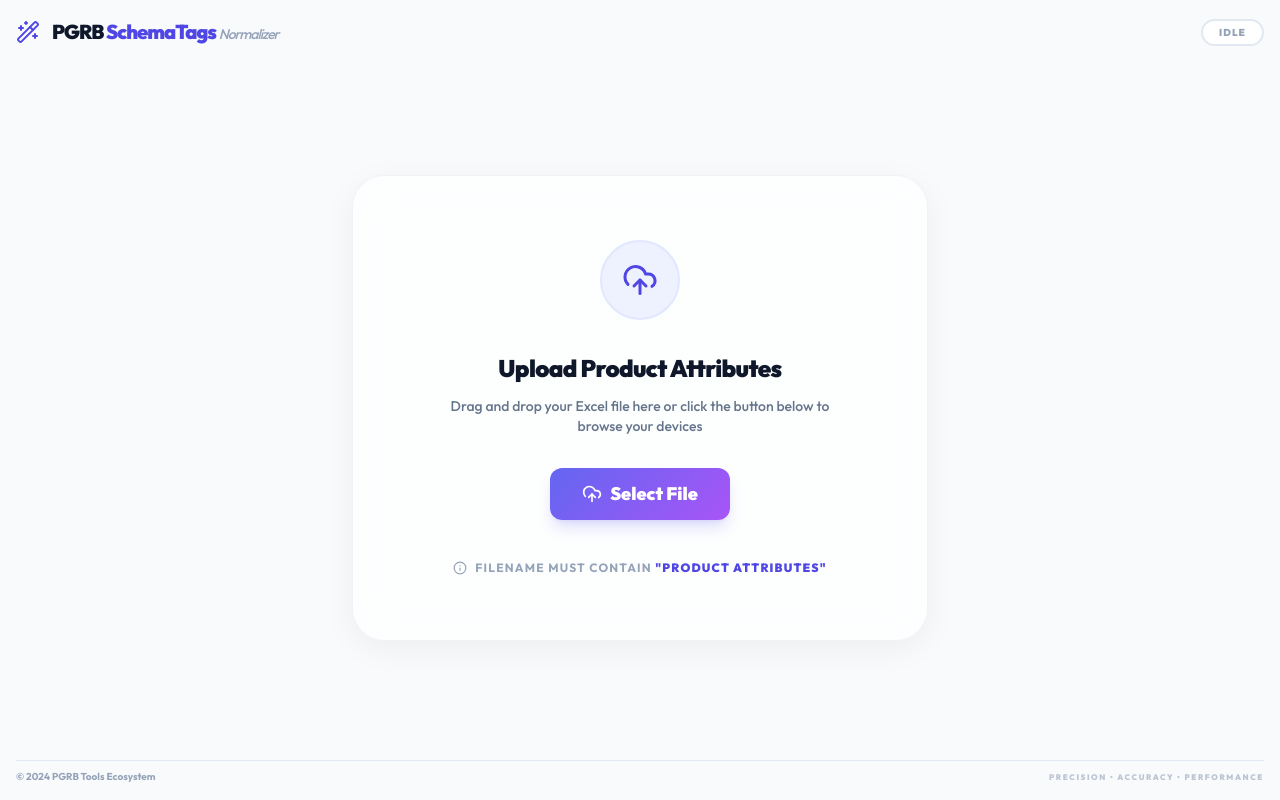
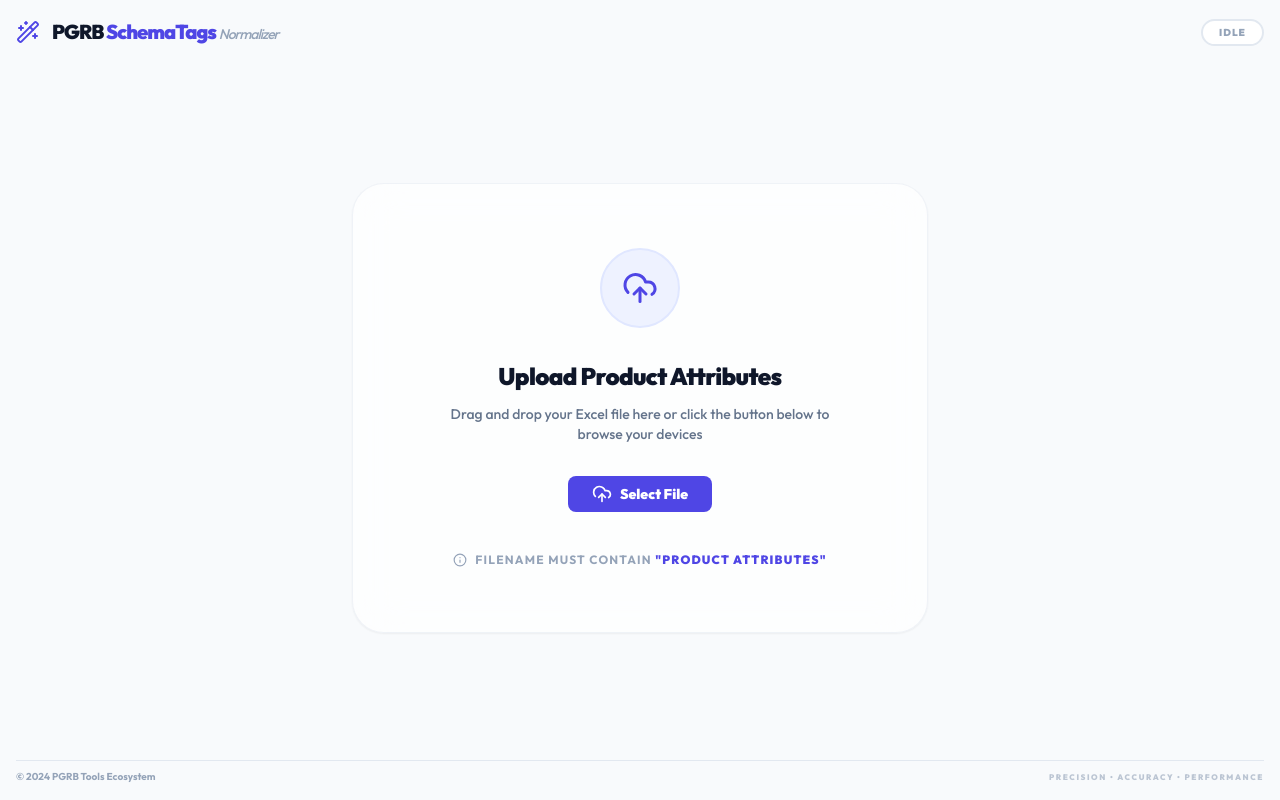
Before and after one commit to thanhvoitbacore-cloud/PGRB-SchemaTag-Normalizer, a Next.js app: page / in a window 1280 px wide. Built offline with nearby package versions, Linux system fonts and the light colour scheme.

Commit message:
Fix: implement absolute-inset scroll fix for guaranteed vertical scrolling

```diff
--- a/src/app/globals.css
+++ b/src/app/globals.css
@@ -12,57 +12,59 @@
   font-size: 16px;
 }
 
+html, body {
+  height: 100%;
+  overflow: hidden;
+}
+
 body {
   color: rgb(var(--foreground-rgb));
-  background: linear-gradient(
-      to bottom,
-      rgb(var(--background-start-rgb)),
-      rgb(var(--background-end-rgb))
-    );
+  background: rgb(var(--background-start-rgb));
   min-height: 100vh;
 }
 
 @layer components {
   .glass {
-    @apply bg-white/70 backdrop-blur-xl border border-slate-200/50 shadow-[0_8px_32px_rgba(0,0,0,0.05)];
+    @apply bg-white/70 backdrop-blur-xl border border-slate-200/50 shadow-sm;
   }
 
   .btn-primary {
-    @apply bg-primary-gradient text-white font-black py-3 px-8 rounded-xl
-           text-lg hover:scale-[1.02] active:scale-[0.98] transition-all
-           shadow-lg shadow-indigo-500/20 flex items-center justify-center gap-3;
+    @apply bg-indigo-600 text-white font-black py-2 px-6 rounded-lg
+           text-sm hover:bg-indigo-700 active:scale-[0.98] transition-all
+           flex items-center justify-center gap-2;
   }
 
   .btn-secondary {
-    @apply bg-white text-slate-700 font-bold py-3 px-8 rounded-xl
-           text-lg hover:bg-slate-50 active:scale-[0.98] transition-all
-           border border-slate-200 flex items-center justify-center gap-3 shadow-md;
+    @apply bg-white text-slate-700 font-bold py-2 px-6 rounded-lg
+           text-sm hover:bg-slate-50 active:scale-[0.98] transition-all
+           border border-slate-200 flex items-center justify-center gap-2 shadow-sm;
   }
 }
 
-/* Custom Scrollbar Styles */
+/* Custom Scrollbar Styles - FORCE VISIBILITY */
 ::-webkit-scrollbar {
-  width: 12px;
-  height: 12px;
+  width: 12px !important;
+  height: 12px !important;
+  display: block !important;
 }
 
 ::-webkit-scrollbar-track {
-  background: #f8fafc;
-  border-left: 1px solid #e2e8f0;
+  background: #f1f5f9 !important;
+  border: 1px solid #e2e8f0 !important;
 }
 
 ::-webkit-scrollbar-thumb {
-  background: #6366f1;
-  border-radius: 100px;
-  border: 3px solid #f8fafc;
+  background: #6366f1 !important;
+  border-radius: 6px !important;
+  border: 2px solid #f1f5f9 !important;
 }
 
 ::-webkit-scrollbar-thumb:hover {
-  background: #4f46e5;
+  background: #4f46e5 !important;
 }
 
 /* Firefox */
 * {
   scrollbar-width: thin;
-  scrollbar-color: #6366f1 #f8fafc;
+  scrollbar-color: #6366f1 #f1f5f9;
 }
--- a/src/app/page.tsx
+++ b/src/app/page.tsx
@@ -112,7 +112,7 @@ export default function Home() {
         )}
 
         {status === "success" && (
-          <div className="w-full flex-1 min-h-0 overflow-hidden">
+          <div className="w-full flex-1 min-h-0 h-full relative overflow-hidden">
             <ResultsDashboard
               p1Data={data.p1}
               p2Data={data.p2}
--- a/src/components/DataTable.tsx
+++ b/src/components/DataTable.tsx
@@ -46,8 +46,8 @@ export default function DataTable({ data, limit = 1000 }: DataTableProps) {
   }
 
   return (
-    <div className="flex-1 min-h-0 flex flex-col bg-white rounded-2xl border border-slate-200 shadow-sm overflow-hidden relative">
-      <div className="flex-1 w-full overflow-y-scroll overflow-x-auto h-full max-h-full">
+    <div className="flex-1 min-h-0 flex flex-col bg-white rounded-xl border border-slate-200 shadow-sm relative overflow-hidden">
+      <div className="absolute inset-0 overflow-auto">
         <table className="w-full border-collapse text-[11px] min-w-[2000px] table-fixed">
           <thead className="sticky top-0 z-20">
             {/* Row 1: Header Titles */}
--- a/src/components/ResultsDashboard.tsx
+++ b/src/components/ResultsDashboard.tsx
@@ -49,7 +49,7 @@ export default function ResultsDashboard({ p1Data, p2Data, onReset }: ResultsDas
     <motion.div
       initial={{ opacity: 0 }}
       animate={{ opacity: 1 }}
-      className="flex flex-col gap-2 w-full flex-1 min-h-0 overflow-hidden"
+      className="flex flex-col gap-2 w-full flex-1 min-h-0 h-full overflow-hidden"
     >
       {/* Top Controls: Stats, Tabs, Search, Export */}
       <div className="flex flex-wrap items-center gap-4 bg-white p-3 rounded-2xl border border-slate-200 shadow-sm shrink-0">
```
